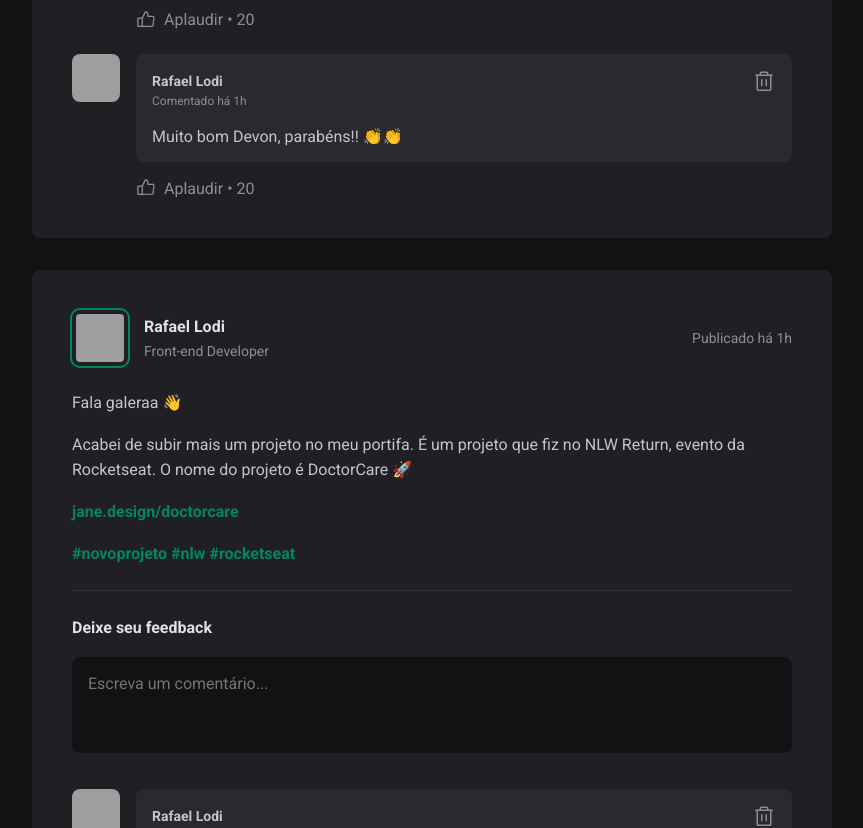
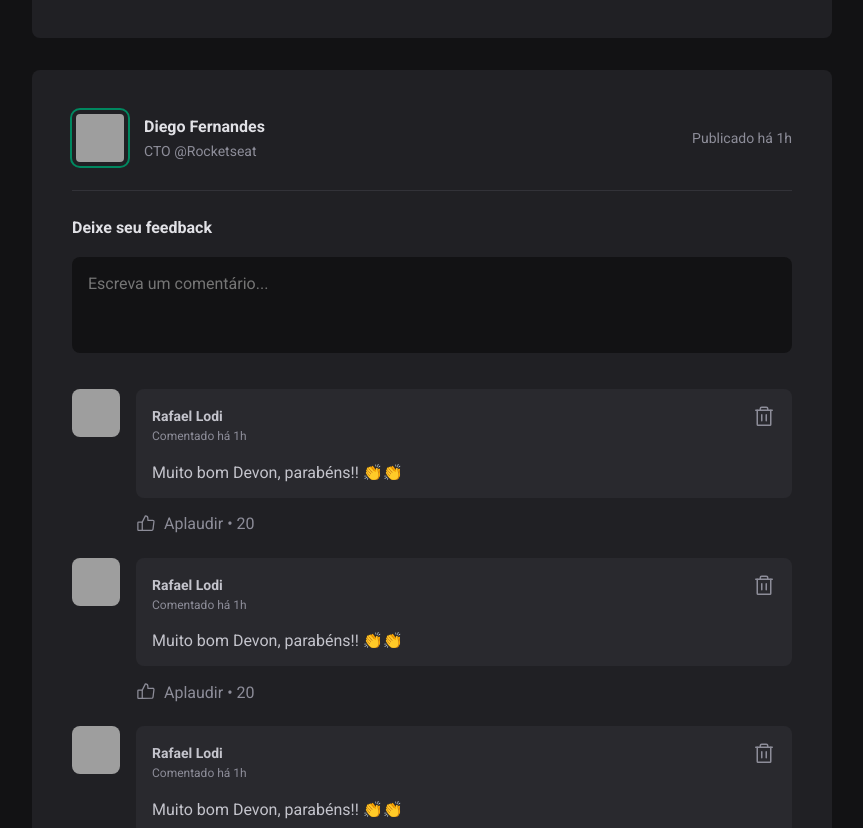
Before and after one commit to rafaelcardeallodi/ignite-feed, a React (Vite) app: page / in a window 1280 px wide. Shown: the part 906-1734 px from the top of the page, without its empty margins (352-1215 px from the left). Built offline with nearby package versions, Linux system fonts and the light colour scheme; grey boxes are pictures that could not be loaded.

Commit message:
Iterando no JSX

```diff
--- a/src/App.jsx
+++ b/src/App.jsx
@@ -5,6 +5,45 @@ import { Post } from "./components/Post";
 import "./styles/global.scss";
 
 import styles from "./App.module.scss";
+
+const POSTS = [
+  {
+    id: 1,
+    author: {
+      avatarUrl: "https://github.com/rafaelcardeallodi.png",
+      name: "Rafael Lodi",
+      role: "Front-end Developer",
+    },
+    content: [
+      { type: "paragraph", content: "Fala galeraa 👋" },
+      {
+        type: "paragraph",
+        content:
+          "Acabei de subir mais um projeto no meu portifa. É um projeto que fiz no NLW Return, evento da Rocketseat. O nome do projeto é DoctorCare 🚀",
+      },
+      { type: "link", content: "jane.design/doctorcare" },
+    ],
+    publishedAt: new Date("2022-06-03 20:00:00"),
+  },
+  {
+    id: 2,
+    author: {
+      avatarUrl: "https://github.com/diego3g.png",
+      name: "Diego Fernandes",
+      role: "CTO @Rocketseat",
+    },
+    content: [
+      { type: "paragraph", content: "Fala galeraa 👋" },
+      {
+        type: "paragraph",
+        content:
+          "Acabei de subir mais um projeto no meu portifa. É um projeto que fiz no NLW Return, evento da Rocketseat. O nome do projeto é DoctorCare 🚀",
+      },
+      { type: "link", content: "jane.design/doctorcare" },
+    ],
+    publishedAt: new Date("2022-06-05 13:00:00"),
+  },
+];
 
 export function App() {
   return (
@@ -14,8 +53,14 @@ export function App() {
       <div className={styles.wrapper}>
         <Sidebar />
         <main>
-          <Post />
-          <Post />
+          {POSTS.map((post) => (
+            <Post
+              key={post.id}
+              author={post.author}
+              content={post.content}
+              publishedAt={post.publishedAt}
+            />
+          ))}
         </main>
       </div>
     </>
--- a/src/components/Post/index.jsx
+++ b/src/components/Post/index.jsx
@@ -2,38 +2,22 @@ import { Avatar } from "../Avatar";
 import { Comment } from "../Comment";
 import styles from "./styles.module.scss";
 
-export function Post() {
+export function Post({ author, content, publishedAt }) {
   return (
     <article className={styles.container}>
       <header>
         <div className={styles.author}>
-          <Avatar src="https://github.com/rafaelcardeallodi.png" />
+          <Avatar src={author.avatarUrl} />
           <div className={styles.author__info}>
-            <strong>Rafael Lodi</strong>
-            <span>Front-end Developer</span>
+            <strong>{author.name}</strong>
+            <span>{author.role}</span>
           </div>
         </div>
 
         <time dateTime="2022-06-04 18:00:00">Publicado há 1h</time>
       </header>
 
-      <div className={styles.content}>
-        <p>Fala galeraa 👋</p>
-
-        <p>
-          Acabei de subir mais um projeto no meu portifa. É um projeto que fiz
-          no NLW Return, evento da Rocketseat. O nome do projeto é DoctorCare 🚀
-        </p>
-
-        <p>
-          <a href="#">jane.design/doctorcare</a>
-        </p>
-
-        <p>
-          <a href="#">#novoprojeto</a> <a href="#">#nlw</a>{" "}
-          <a href="#">#rocketseat</a>
-        </p>
-      </div>
+      <div className={styles.content}></div>
 
       <form className={styles.commentForm}>
         <strong>Deixe seu feedback</strong>
```
